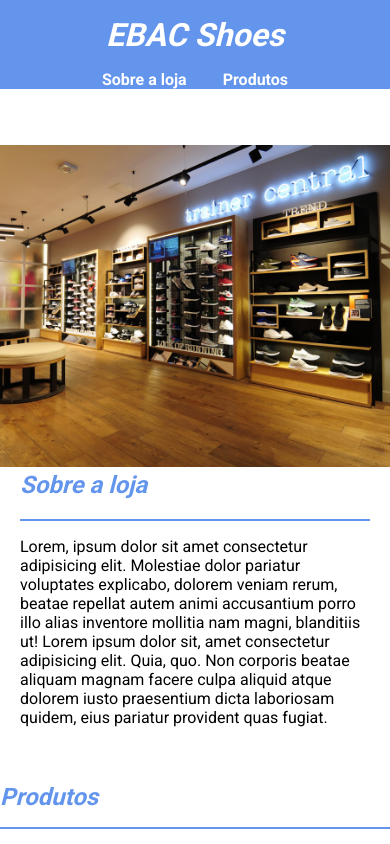
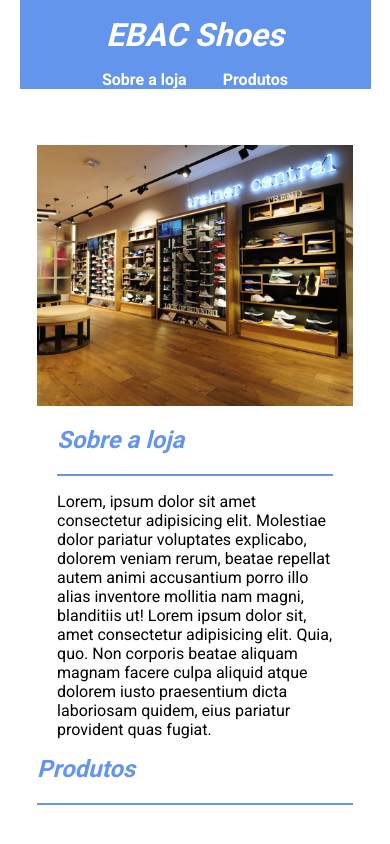
Before and after one commit to lameida/exercicio_11, a plain HTML site: page index.html in a window 390 px wide. Shown: the top 844 px of the page. Drawn offline with Linux system fonts and the light colour scheme.

Commit message:
fix 2 commit

```diff
--- a/index.html
+++ b/index.html
@@ -11,26 +11,24 @@
     <link rel="stylesheet" href="main.css">
 </head>
 <body>
+    <body>
+        <div class="container">
         <header>
-    <div class="container">
-
             <h1>EBAC Shoes</h1>
             <nav>
-        <ul class="menu">
+                <ul>
                     <li>
                         <a href="#sobreloja">Sobre a loja</a>
                     </li>
                     <li>
-                <a href="#produtos">Produtos</a>
+                        <a href="#product">Produtos</a>
                     </li>
                 </ul>
             </nav>
-        </div>
-    </div>
         </header>
         <div class="container conteudo">
         <main>
-    <section class="sobreloja">
+            <section id="sobreloja">
                         <div class="colunas">
                             <div class="imagem">
                                 <img src="./imagens/loja.png" alt="fachada da loja" height="320px" width="320px"/>
@@ -44,14 +42,9 @@
                                 </p>
                             </div>
                         </div>
-
-
-
-
-                </article>
             </section>
 
-    <section class="product">
+            <section id="product">
                 <h2>Produtos</h2>
                 <div class="decorative-line"></div>
                 <div class="produtos">
@@ -103,11 +96,14 @@
             </section>
             </main>
             <footer>
-        <div class="container">
+
                     <p>
                         &copy; Ebac Shoes - Todos os direitos reservados - 2023
                     </p>
+
+            </footer>
         </div>
-    </footer>
         </body>
         </html>
+</body>
+</html>
--- a/main.css
+++ b/main.css
@@ -12,22 +12,19 @@
 
 }
 
-header .container {
+header{
     display: flex;
     justify-content: space-between;
     align-items: center;
     background-color: #6495ED;
+    margin-bottom: 56px;
 
 }
 
-header{
-    margin-bottom: 56px;
-}
 header h1{
     font-style: italic;
+    color: #fff;
     margin: 16px 0;
-    color: #fff;
-
 
 }
 
@@ -44,9 +41,6 @@ header nav li a {
     text-decoration: none;
     font-weight: bold;
 }
-
-
-
 .colunas {
     display: flex;
     flex-direction: row;
@@ -71,6 +65,8 @@ header nav li a {
     font-style: italic;
     height: 32px;
     color: #6495ED;
+    font-weight: bold;
+
   }
 
   .decorative-line {
@@ -79,12 +75,18 @@ header nav li a {
     margin: 16px 0;
 }
 
+section h2{
+    margin-top: 16px;
+    font-style: italic;
+    height: 32px;
+    color: #6495ED;
+    font-weight: bold;
+
+}
+
 .articles img {
     max-width: 100%;
     height: auto;
-
-
-
 }
 
 .conteudo{
@@ -154,23 +156,27 @@ header nav li a {
         }
 
         .container {
-            max-width: 100%;
+            max-width: 90%;
         }
 
         .colunas {
             display: block;
         }
 
+        .texto{
+            margin-bottom: 16px;
+        }
+
         .produtos {
             display: block;
-            margin-bottom: 16px;
+            margin-bottom: 32px;
         }
 
         .produtos button{
             margin-bottom: 32px;
 
         }
-        header div.container {
+        header {
             flex-direction: column;
         }
 
@@ -191,6 +197,7 @@ header nav li a {
 
         footer {
             margin-top: 32px;
+            margin-left: 240px;
         }
 
 }
```
Lines whose indentation alone changed are shown as unchanged.
